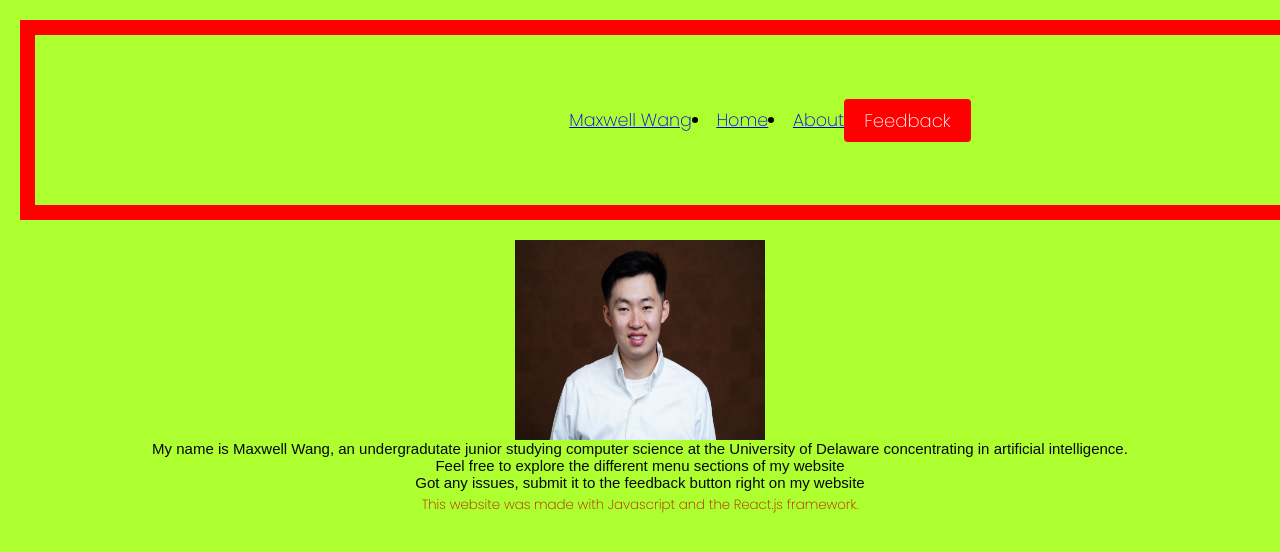
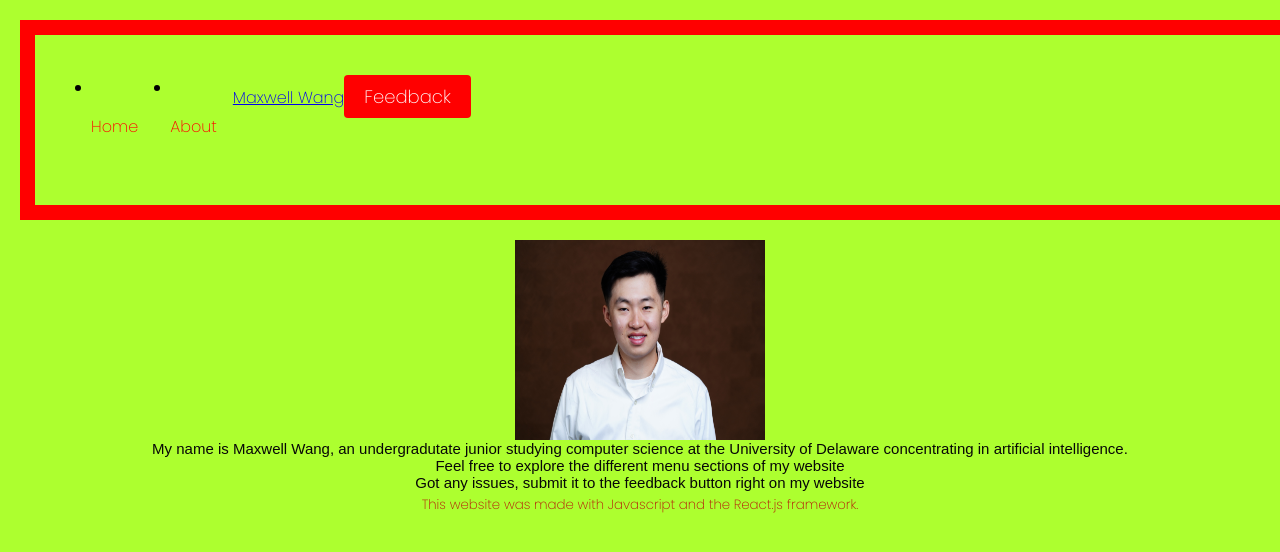
Before and after one commit to mwang840/MaxWang, a React (Create React App) app: page / in a window 1280 px wide. Shown: the top 552 px of the page. Built offline with nearby package versions, Linux system fonts and the light colour scheme.

Commit message:
horizontal links and aligment of text

```diff
--- a/src/components/NavBar/NavBar.css
+++ b/src/components/NavBar/NavBar.css
@@ -1,35 +1,29 @@
-.NavbarItems {
-    background: linear-gradient(90deg, rgb(rgb(110,94,254)0%, rgba(73,63,252,1) 100%));
-    height: 80px;
-    display: flex;
-    justify-content: center;
-    align-items: center;
-    font-size: 1.1rem;
+ul{
+  list-style-type: none;
+  margin: 0;
+  padding: 0;
+  overflow: hidden;
+  background-color: lightblue;
 }
 
-.ul.CustomLink{
-    display:inline-block;
+li {
+    float: left;
 }
 
-CustomLink{
-    display: grid;
-    grid-template-columns: repeat(5, auto);
-    grid-gap: 10px;
-    list-style: none;
-    text-align: center;
-    width: 70px;
-    justify-content: end;
-    margin-right: 2rem;
-    width: 200px;
-    border: 15px solid red;
-    padding: 20px;
-    margin: 20px;
-    border-radius: 1px solid;
+li a{
+  display: block;
+  color: red;
+  text-align: center;
+  padding: 14px 16px;
+  text-decoration: none;
 }
 
+button{
+    text-align: center;
+}
 
 CustomLink:hover{
-    background-color: rgb(241, 185, 136);
+    background-color: rgb(238, 163, 97);
     border-radius: 4px;
     transition: all 0.2s ease-out;
 }
```
